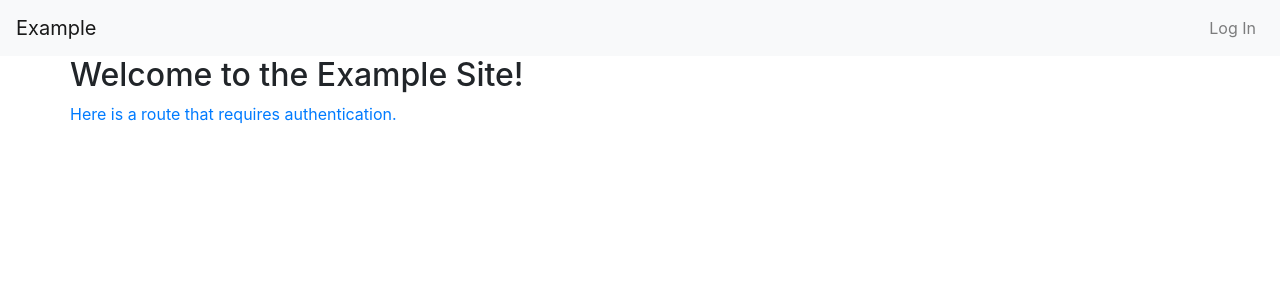
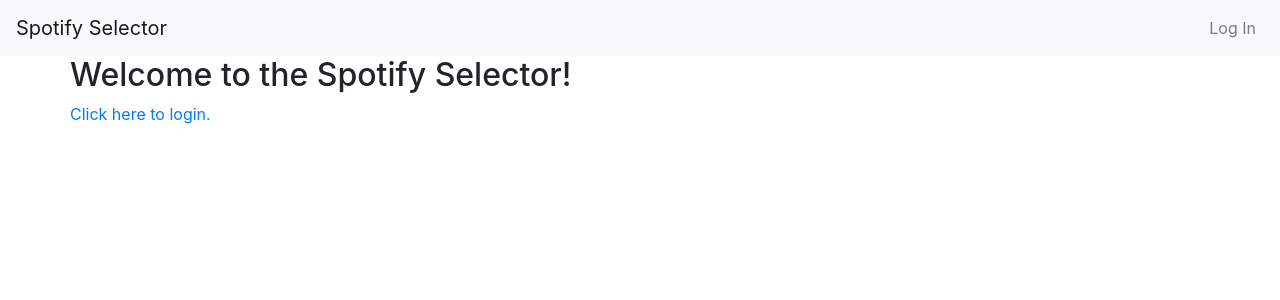
Before and after one commit to nurimantjiptarto/IT490_Group7, a Flask app: page / in a window 1280 px wide. Shown: the top 300 px of the page. Run offline with Flask 2, Linux system fonts and the light colour scheme; some libraries are stand-ins or nearby versions.

Commit message:
adding changes to front end

```diff
--- a/front_end/templates/base.html
+++ b/front_end/templates/base.html
@@ -12,7 +12,7 @@
     </head>
 	<body>
         <nav class="navbar navbar-expand-lg navbar-light bg-light">
-            <a class="navbar-brand" href="#">Example</a>
+            <a class="navbar-brand" href="#">Spotify Selector</a>
             <ul class="navbar-nav ml-auto">
                 {% if session['email'] %}
                 <li class="nav-item">
--- a/front_end/templates/index.html
+++ b/front_end/templates/index.html
@@ -4,9 +4,9 @@
 
 {% block content %}
 <div class="row">
-    <h2>Welcome to the Example Site!</h2>
+    <h2>Welcome to the Spotify Selector!</h2>
 </div>
 <div class="row">
-    <a href="/secret">Here is a route that requires authentication.</a>
+    <a href="/secret">Click here to login.</a>
 </div>
 {% endblock %}
```
